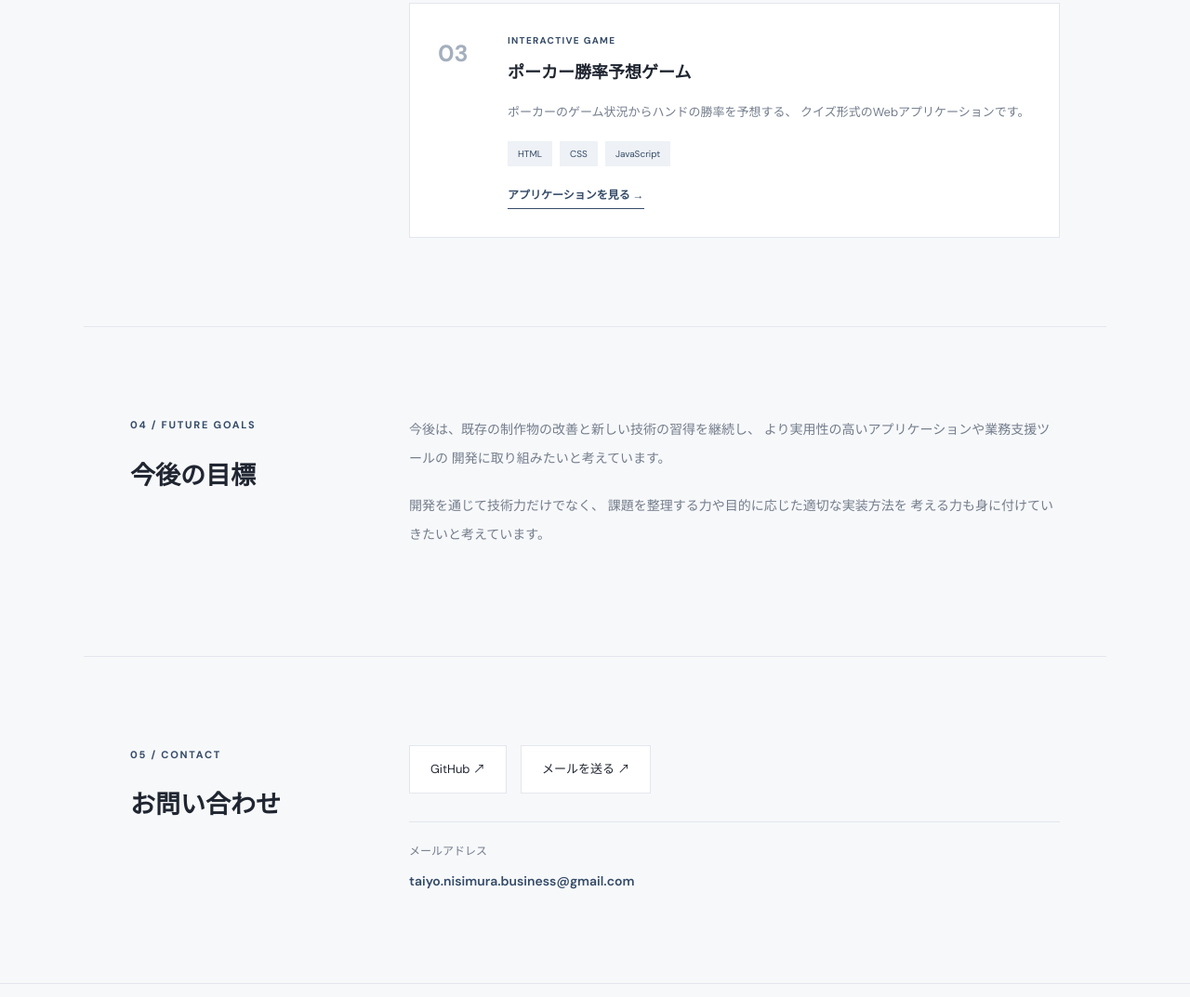
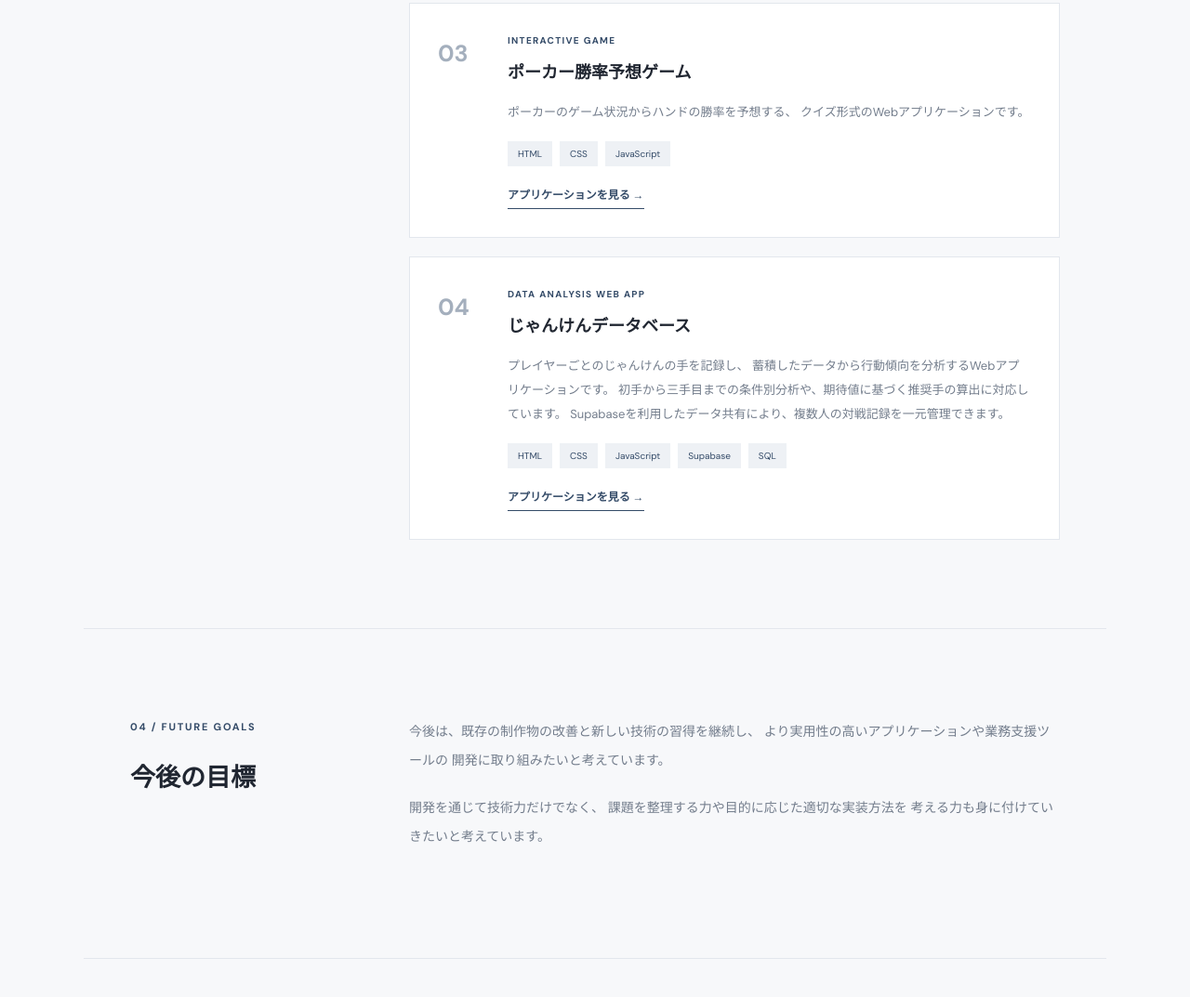
Before and after one commit to Shiguresayo/portfolio, a plain HTML site: page index.html in a window 1280 px wide. Shown: the part 2292-3365 px from the top of the page at 93% size. Drawn offline with Linux system fonts and the light colour scheme.

Commit message:
Update index.html

```diff
--- a/index.html
+++ b/index.html
@@ -194,6 +194,31 @@
             </a>
           </div>
         </article>
+        <!-- WORK 4 -->
+<article class="work-card">
+  <div class="work-number">04</div>
+  <div class="work-body">
+    <p class="work-category">DATA ANALYSIS WEB APP</p>
+    <h3>じゃんけんデータベース</h3>
+    <p>
+      プレイヤーごとのじゃんけんの手を記録し、
+      蓄積したデータから行動傾向を分析するWebアプリケーションです。
+      初手から三手目までの条件別分析や、期待値に基づく推奨手の算出に対応しています。
+      Supabaseを利用したデータ共有により、複数人の対戦記録を一元管理できます。
+    </p>
+    <div class="tags">
+      <span>HTML</span>
+      <span>CSS</span>
+      <span>JavaScript</span>
+      <span>Supabase</span>
+      <span>SQL</span>
+    </div>
+    <a href="https://shiguresayo.github.io/janken-database/"
+       class="work-link" target="_blank" rel="noopener noreferrer">
+      アプリケーションを見る →
+    </a>
+  </div>
+</article>
 
       </div>
     </div>
```
